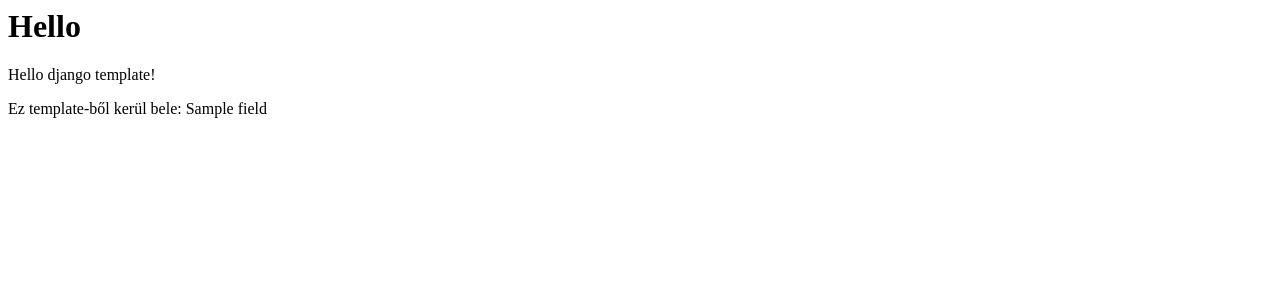
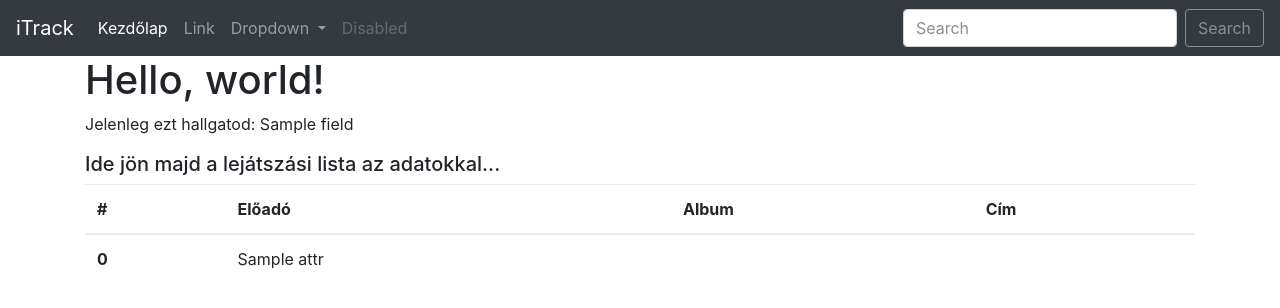
Before and after one commit to BenceDD/itrack, a Django app: template itrack_spotipy/templates/current_music.html in a window 1280 px wide. Shown: the top 308 px of the page. Run offline with Django 3.2, Linux system fonts and the light colour scheme; the template is opened without the code that fills it: most values are stand-ins (such as "Sample title", 1, 10 or a date in 2020); some libraries are stand-ins or nearby versions.

Commit message:
Current playing HTML updated

```diff
--- a/itrack_spotipy/templates/current_music.html
+++ b/itrack_spotipy/templates/current_music.html
@@ -1,9 +1,81 @@
+<!DOCTYPE html>
+<html lang="hu">
+	<head>
+		<title>Current music</title>
+		<meta charset="utf-8">
+		<meta name="viewport" content="width=device-width, initial-scale=1, shrink-to-fit=no">
+		<!-- Bootstrap CSS -->
+		<link rel="stylesheet" href="https://maxcdn.bootstrapcdn.com/bootstrap/4.0.0-beta.2/css/bootstrap.min.css">
+	</head>
+	<body>
+		<!-- NavBar -->
+		<nav class="navbar navbar-expand-lg navbar-dark bg-dark">
+			<a class="navbar-brand" href="#">iTrack</a>
+			<button class="navbar-toggler" type="button" data-toggle="collapse" data-target="#navbarSupportedContent" aria-controls="navbarSupportedContent" aria-expanded="false" aria-label="Toggle navigation">
+				<span class="navbar-toggler-icon"></span>
+			</button>
+			<div class="collapse navbar-collapse" id="navbarSupportedContent">
+				<ul class="navbar-nav mr-auto">
+					<li class="nav-item active">
+						<a class="nav-link" href="#">Kezdőlap <span class="sr-only">(current)</span></a>
+					</li>
+					<li class="nav-item">
+						<a class="nav-link" href="#">Link</a>
+					</li>
+					<li class="nav-item dropdown">
+						<a class="nav-link dropdown-toggle" href="#" id="navbarDropdown" role="button" data-toggle="dropdown" aria-haspopup="true" aria-expanded="false">
+						Dropdown
+						</a>
+						<div class="dropdown-menu" aria-labelledby="navbarDropdown">
+							<a class="dropdown-item" href="#">Action</a>
+							<a class="dropdown-item" href="#">Another action</a>
+							<div class="dropdown-divider"></div>
+							<a class="dropdown-item" href="#">Something else here</a>
+						</div>
+					</li>
+					<li class="nav-item">
+						<a class="nav-link disabled" href="#">Disabled</a>
+					</li>
+				</ul>
+				<form class="form-inline my-2 my-lg-0">
+				<input class="form-control mr-sm-2" type="search" placeholder="Search" aria-label="Search">
+				<button class="btn btn-outline-secondary my-2 my-sm-0" type="submit">Search</button>
+				</form>
+			</div>
+		</nav>
 
-<html>
-	<head></head>
-	<body>
-		<h1>Hello</h1>
-		<p>Hello django template!</p>
-		<p>Ez template-ből kerül bele: {{Field}} </p>
-		</body>
+		<!-- Content -->
+		<div class="container">
+			<h1>Hello, world!</h1>
+			<p>Jelenleg ezt hallgatod: {{Field}} </p>
+
+			<h5>Ide jön majd a lejátszási lista az adatokkal...</h5>
+			<table class="table">
+				<thead>
+					<tr>
+						<th scope="col">#</th>
+						<th scope="col">Előadó</th>
+						<th scope="col">Album</th>
+						<th scope="col">Cím</th>
+					</tr>
+				</thead>
+				<tbody>
+					{% for track in data %}
+					<tr>
+						<th scope="row">{{ forloop.counter0 }}</th>
+						{% for attr in track %}
+							<td>{{ attr }}</td>
+						{% endfor %}
+					</tr>
+					{% endfor %}
+				</tbody>
+			</table>
+
+		</div>
+
+		<!-- Optional -->
+		<script src="https://code.jquery.com/jquery-3.2.1.slim.min.js"></script>
+		<script src="https://cdnjs.cloudflare.com/ajax/libs/popper.js/1.12.3/umd/popper.min.js"></script>
+		<script src="https://maxcdn.bootstrapcdn.com/bootstrap/4.0.0-beta.2/js/bootstrap.min.js" ></script>
+	</body>
 </html>
```
Also changed, not shown: itrack_spotipy/spotipy_app/views.py (+7 -1 lines).
